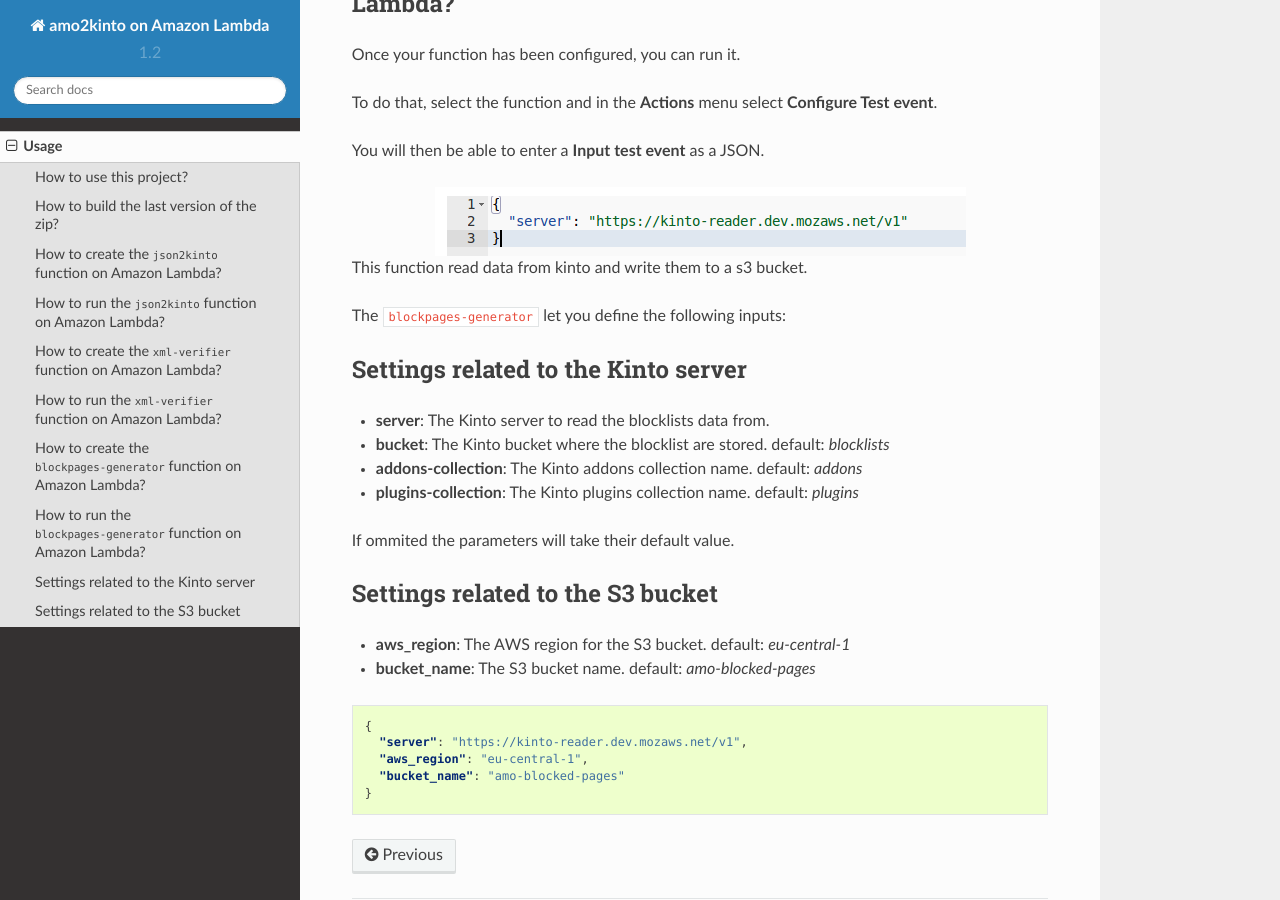
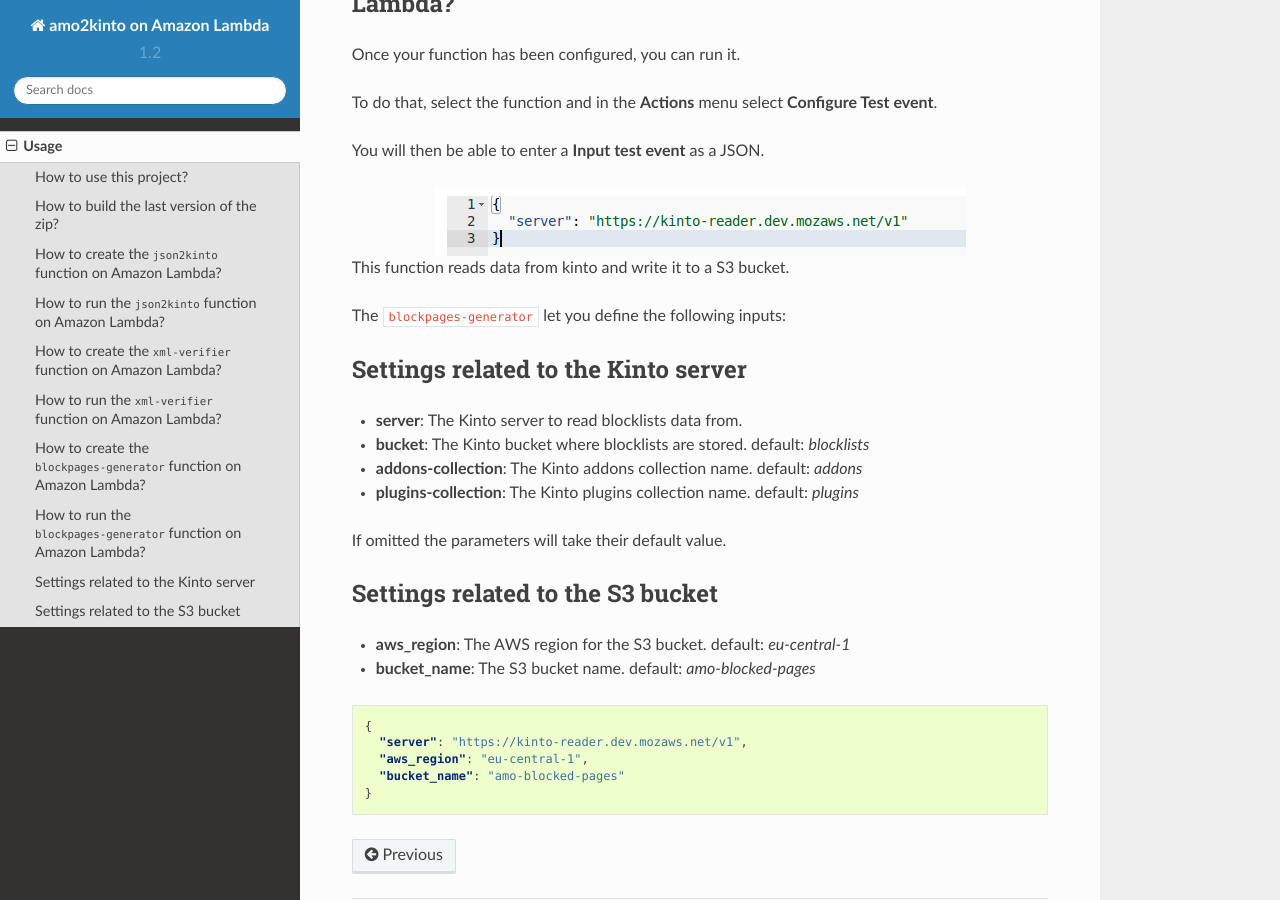
Before and after one commit to mozilla-services/remote-settings-lambdas, a Sphinx documentation site: the page built from docs/source/usage.rst, in a window 1280 px wide and 900 px high, scrolled down 5944 px. Built offline with Sphinx 7.4.7 and the Read the Docs theme 2.0.0, drawn with Linux system fonts in a browser that asks for light colours.

Commit message:
@glasserc review.

```diff
--- a/docs/source/usage.rst
+++ b/docs/source/usage.rst
@@ -206,19 +206,19 @@ You will then be able to enter a **Input test event** as a JSON.
     :align: center
 
 
-This function read data from kinto and write them to a s3 bucket.
+This function reads data from kinto and write it to a S3 bucket.
 
 The ``blockpages-generator`` let you define the following inputs:
 
 Settings related to the Kinto server
 ------------------------------------
 
-- **server**: The Kinto server to read the blocklists data from.
-- **bucket**: The Kinto bucket where the blocklist are stored. default: *blocklists*
+- **server**: The Kinto server to read blocklists data from.
+- **bucket**: The Kinto bucket where blocklists are stored. default: *blocklists*
 - **addons-collection**: The Kinto addons collection name. default: *addons*
 - **plugins-collection**: The Kinto plugins collection name. default: *plugins*
 
-If ommited the parameters will take their default value.
+If omitted the parameters will take their default value.
 
 Settings related to the S3 bucket
 ---------------------------------
```
